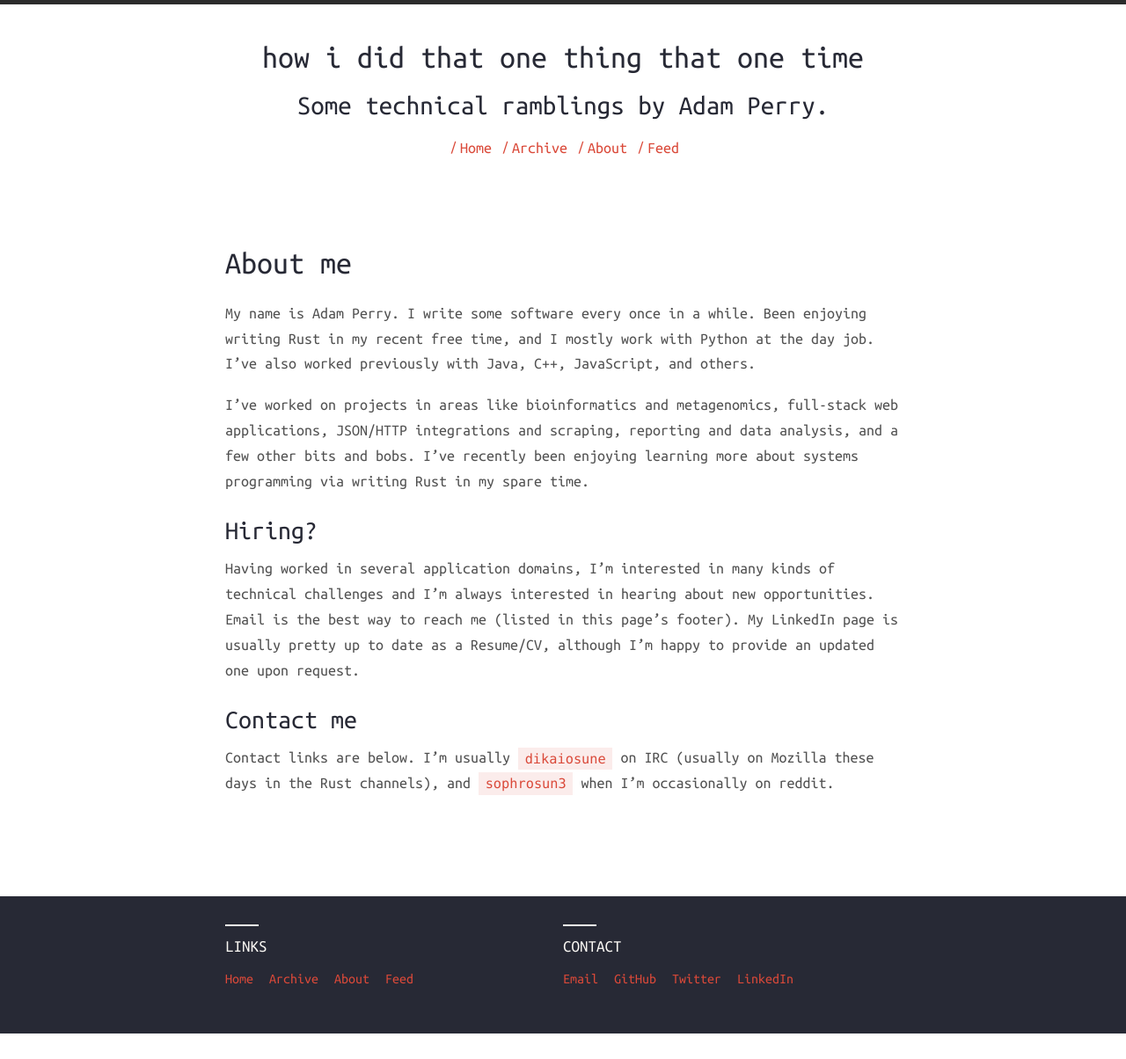
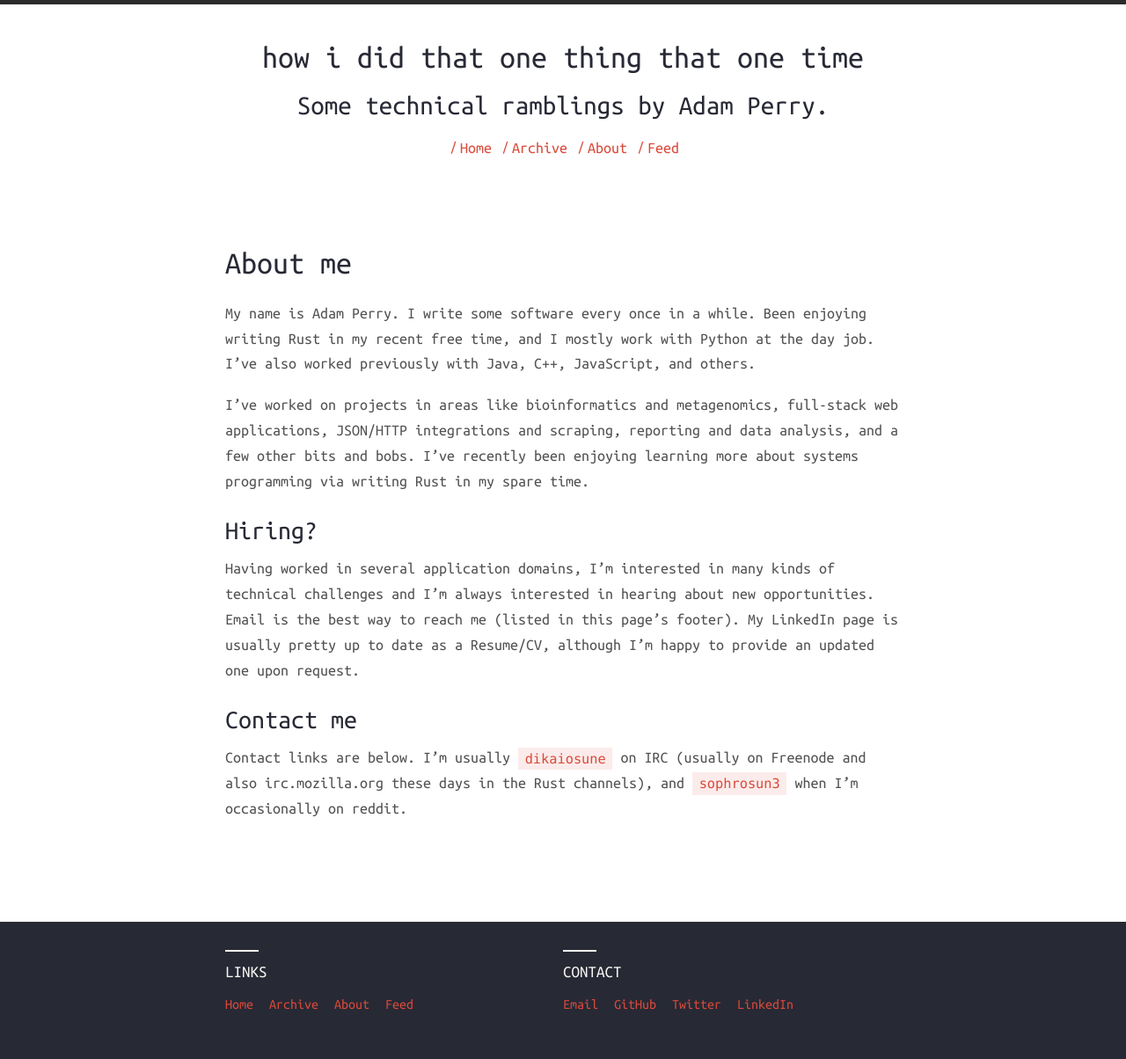
Before and after one commit to fenw1ck/anp.github.io, a Jekyll site: the page built from about.md, in a window 1280 px wide. Shown: the whole page at 88% size. Built offline with Jekyll 4.4.1, drawn with Linux system fonts in a browser that asks for light colours; nearby versions of some CDN libraries; before the commit the page ends 1175 px from its top, so only the background shows below that.

Commit message:
Clarifying IRC information.

```diff
--- a/about.md
+++ b/about.md
@@ -14,4 +14,4 @@ Having worked in several application domains, I'm interested in many kinds of te
 
 ### Contact me
 
-Contact links are below. I'm usually `dikaiosune` on IRC (usually on Mozilla these days in the Rust channels), and `sophrosun3` when I'm occasionally on reddit.
+Contact links are below. I'm usually `dikaiosune` on IRC (usually on Freenode and also irc.mozilla.org these days in the Rust channels), and `sophrosun3` when I'm occasionally on reddit.
```
